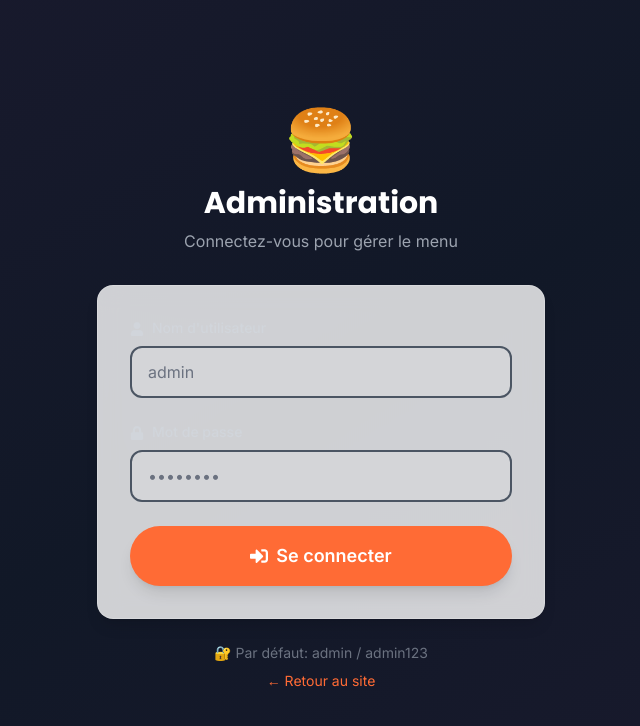
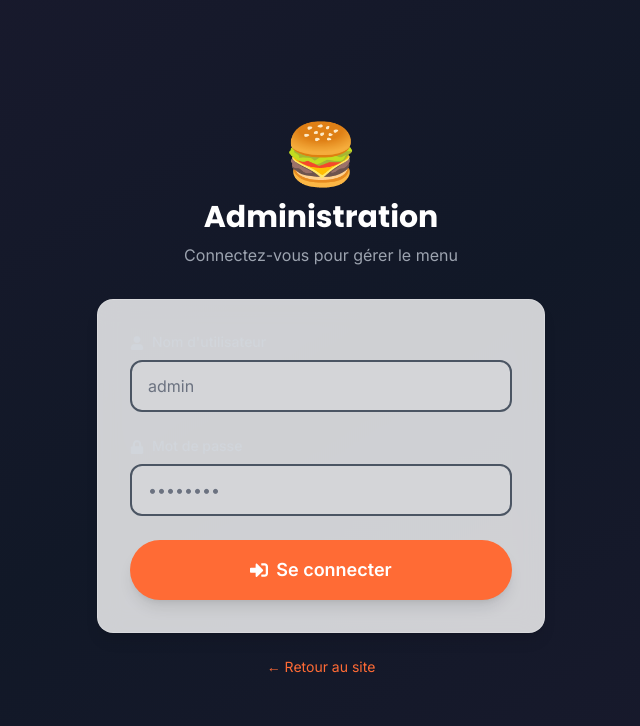
Before and after one commit to abdoufr/Les300Food, a Next.js app: page /admin/login in a window 1280 px wide. Shown: the top 726 px of the page, without its empty margins (319-959 px from the left). Built offline with nearby package versions, Linux system fonts and the light colour scheme.

Commit message:
Security: remove default credentials hint from login page

```diff
--- a/app/admin/login/page.tsx
+++ b/app/admin/login/page.tsx
@@ -108,9 +108,7 @@ export default function AdminLoginPage() {
 
                 {/* Info */}
                 <div className="mt-6 text-center">
-                    <p className="text-gray-500 text-sm">
-                        🔐 Par défaut: admin / admin123
-                    </p>
+
                     <a href="/" className="text-primary hover:underline text-sm mt-2 block">
                         ← Retour au site
                     </a>
```
